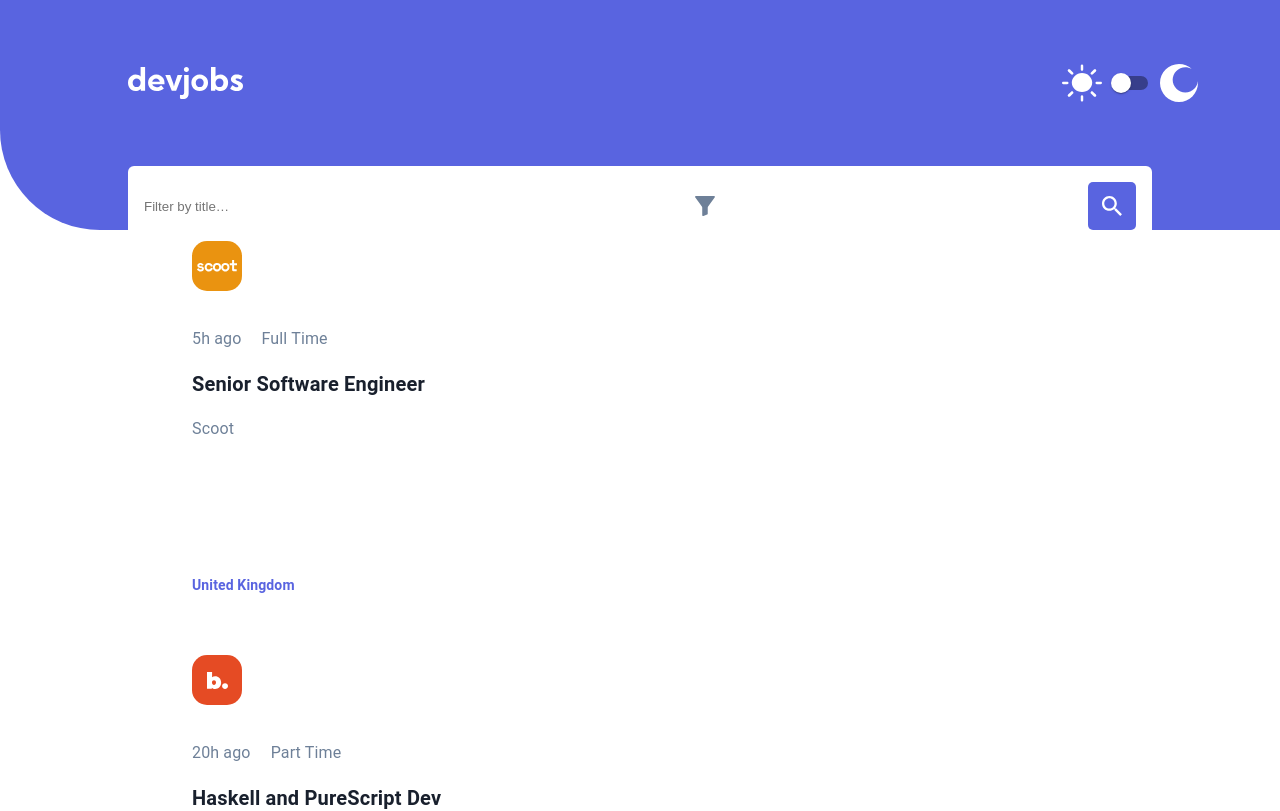
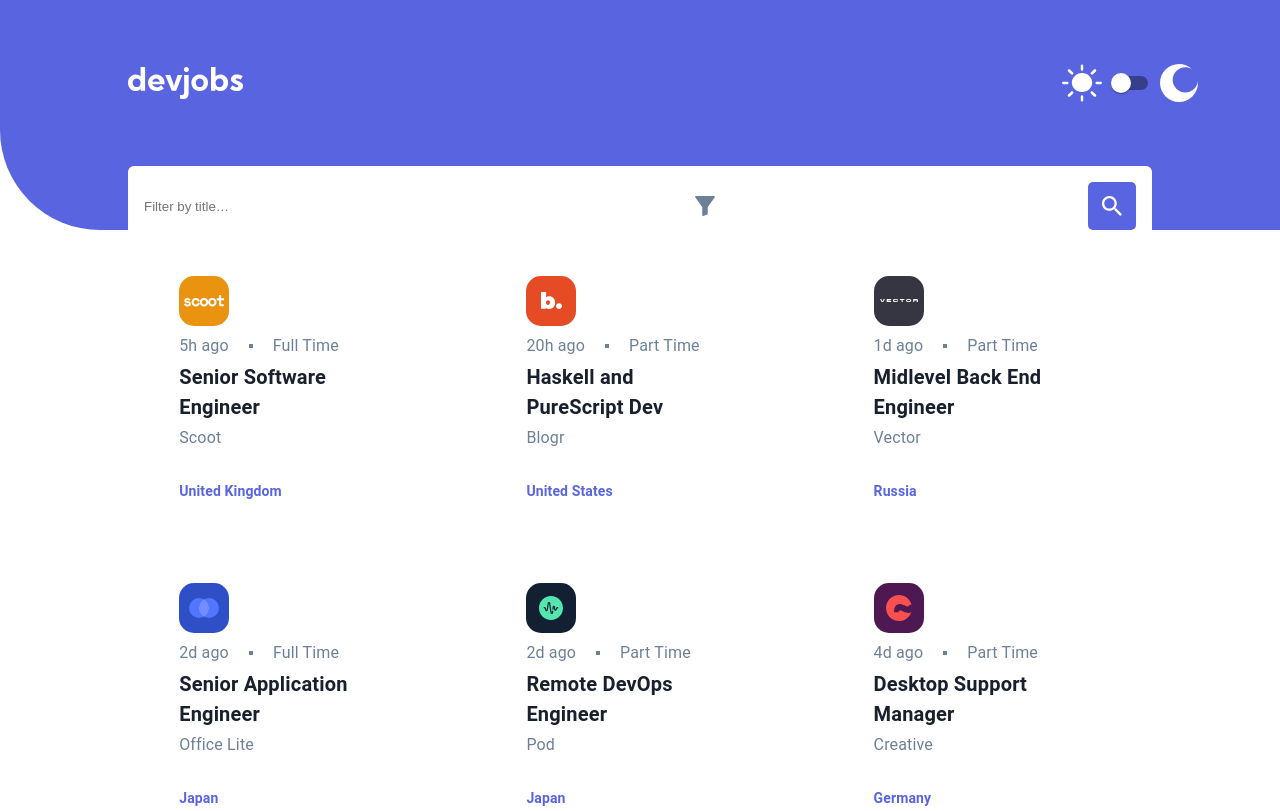
Before and after one commit to teonateona12/Dev-jobs, a Next.js app: page / in a window 1280 px wide. Shown: the top 811 px of the page. Built offline with nearby package versions, Linux system fonts and the light colour scheme.

Commit message:
style: add jobs list

```diff
--- a/pages/index.tsx
+++ b/pages/index.tsx
@@ -11,7 +11,11 @@ export default function Home() {
       <Filter />
       <AllJobsContainer>
         {data.map((item) => (
-          <JobContainer>
+          <JobContainer
+            sx={{
+              width: { xs: "100%", md: "47%", lg: "30%" },
+            }}
+          >
             <LogoContainer
               sx={{
                 backgroundColor: `${item.logoBackground}`,
@@ -21,6 +25,7 @@ export default function Home() {
             </LogoContainer>
             <TimeContainer>
               <GreyText>{item.postedAt}</GreyText>
+              <OvalContainer></OvalContainer>
               <GreyText>{item.contract}</GreyText>
             </TimeContainer>
             <PositionText>{item.position}</PositionText>
@@ -34,8 +39,6 @@ export default function Home() {
 }
 const JobContainer = styled(Box)(() => ({
   backgroundColor: "#FFFFFF",
-  width: "80%",
-  margin: "auto",
   padding: "0 5% 5% 5%",
   borderRadius: "6px",
 }));
@@ -54,7 +57,9 @@ const AllJobsContainer = styled(Box)(() => ({
   display: "flex",
   flexWrap: "wrap",
   gap: "40px",
+  margin: "auto",
   marginTop: "40px",
+  width: "80%",
 }));
 
 const TimeContainer = styled(Box)(() => ({
@@ -81,3 +86,9 @@ const LocationText = styled(Typography)(() => ({
   fontWeight: "700",
   marginTop: "15%",
 }));
+const OvalContainer = styled(Box)(() => ({
+  background: "#6E8098",
+  width: "4px",
+  height: "4px",
+  margin: "auto 0",
+}));
```
